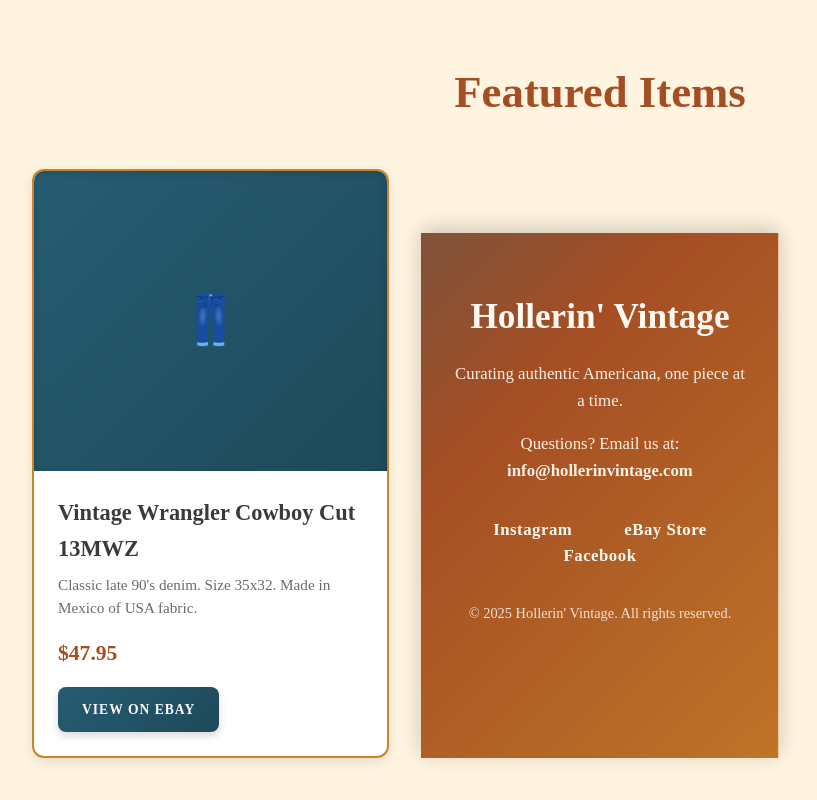
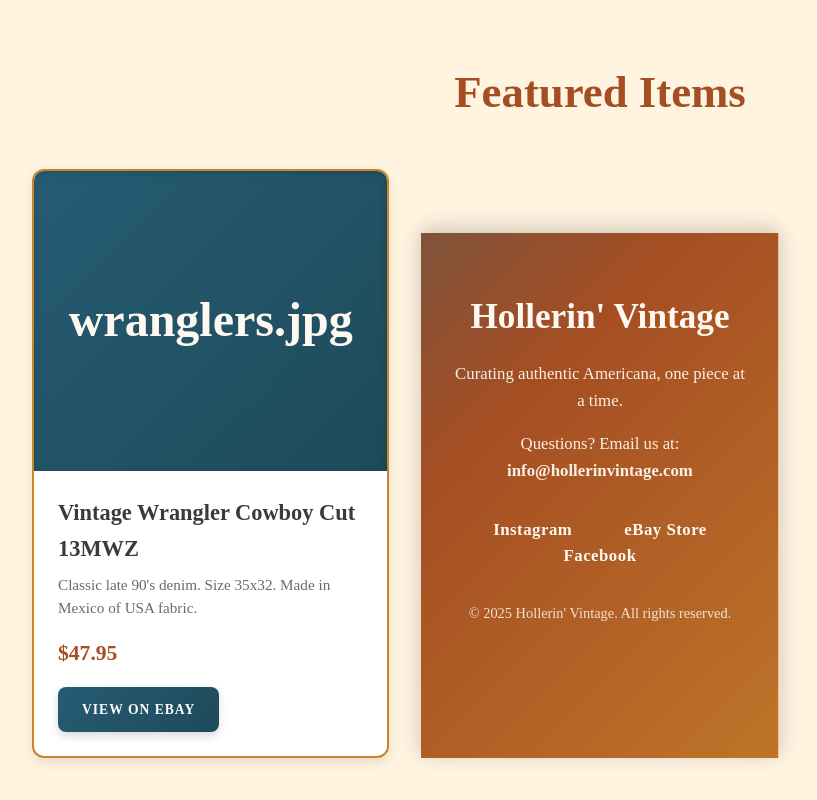
Before and after one commit to avieav/hollerinvintage, a plain HTML site: page index.html in a window 1280 px wide. Shown: the part 1298-2098 px from the top of the page, without its empty margins (40-857 px from the left). Drawn offline with nearby package versions, Linux system fonts and the light colour scheme; a web font is replaced by a local one.

Commit message:
Update index.html

```diff
--- a/index.html
+++ b/index.html
@@ -587,7 +587,7 @@ treasures to those who appreciate real, lasting quality.
 <div class="product-grid">
 <!-- Product 1 -->
 <div class="product-card">
-<div class="product-image">👖</div>
+<div class="product-image">wranglers.jpg</div>
 <div class="product-info">
 <h3>Vintage Wrangler Cowboy Cut 13MWZ</h3>
 <p>Classic late 90's denim. Size 35x32. Made in Mexico of USA fabric.</p>
```
